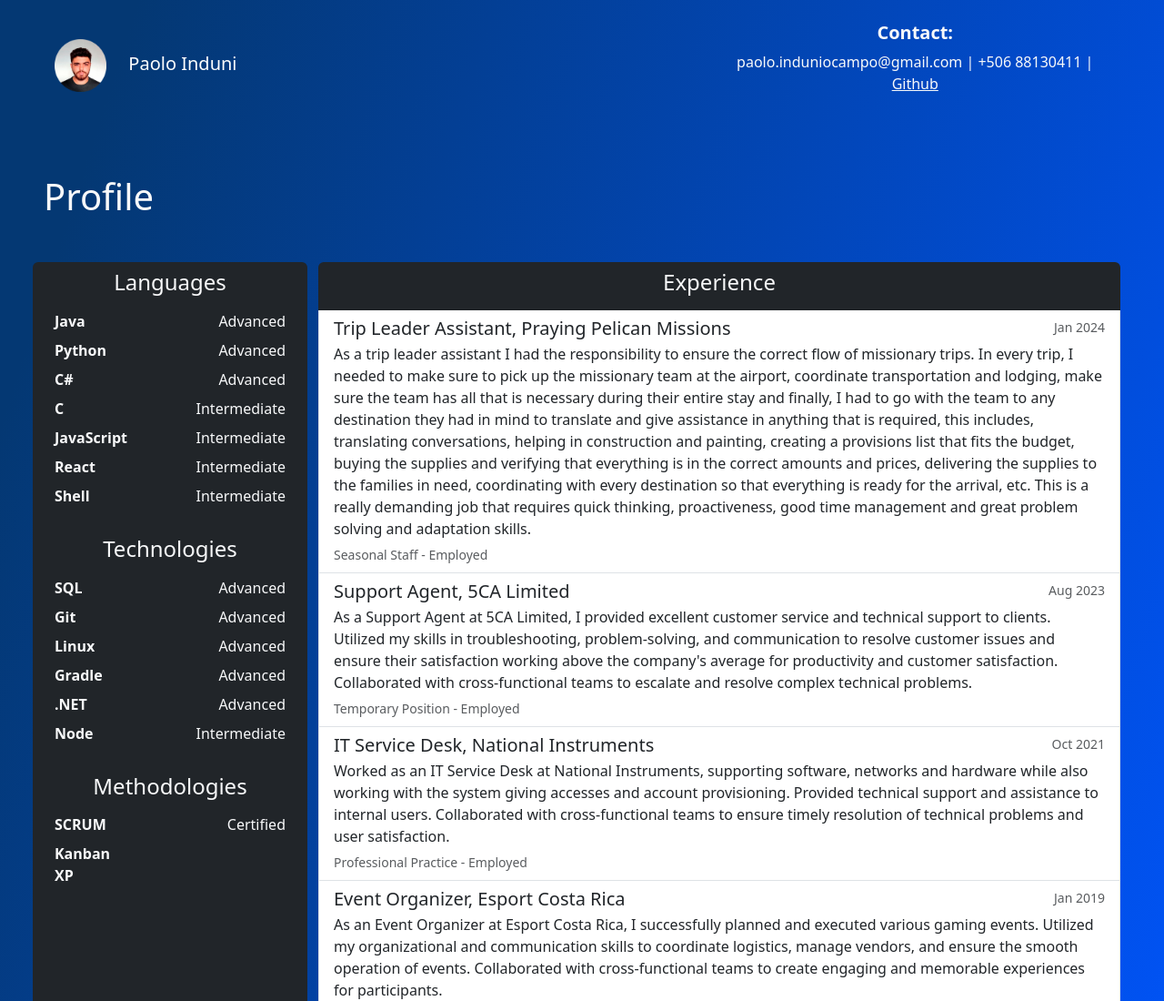
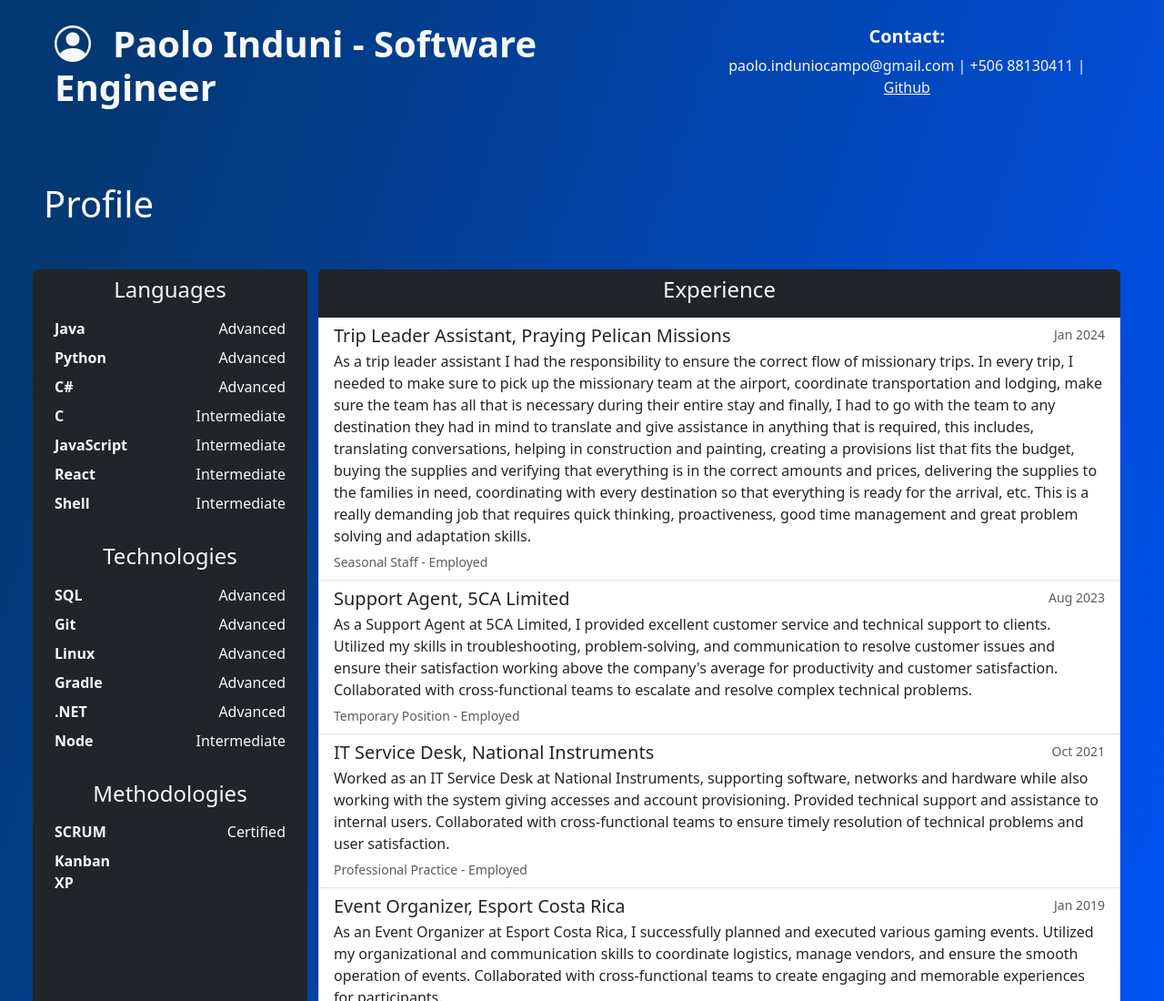
Before and after one commit to PaoloInduni/PaoloInduni.github.io, a plain HTML site: page index.html in a window 1280 px wide. Shown: the top 1100 px of the page at 91% size. Drawn offline with nearby package versions, Linux system fonts and the light colour scheme.

Commit message:
Removed Photo and replaced it with profile icon

```diff
--- a/index.html
+++ b/index.html
@@ -10,6 +10,7 @@
 
     <link href="https://cdn.jsdelivr.net/npm/bootstrap@5.3.1/dist/css/bootstrap.min.css" rel="stylesheet"
         integrity="sha384-4bw+/aepP/YC94hEpVNVgiZdgIC5+VKNBQNGCHeKRQN+PtmoHDEXuppvnDJzQIu9" crossorigin="anonymous">
+    <link rel="stylesheet" href="https://cdn.jsdelivr.net/npm/bootstrap-icons@1.11.3/font/bootstrap-icons.min.css">
 </head>
 
 <body style="background-image: linear-gradient( 288deg,  rgba(0,85,255,1) 1.5%, rgba(4,56,115,1) 91.6% );">
@@ -22,8 +23,8 @@
 
         <div class="container-fluid">
 
-            <a class="navbar-brand" href="#"><img class="me-4" src="res/PFP_Circular.png" alt="pfp.png"
-                    style="width: 8%;">Paolo Induni</a>
+
+            <h1 class="fw-bold text-light"><i class="bi bi-person-circle text-light me-4"></i>Paolo Induni - Software Engineer</h1>
             <button class="navbar-toggler" type="button" data-bs-toggle="collapse" data-bs-target="#navbarNavAltMarkup"
                 aria-controls="navbarNavAltMarkup" aria-expanded="false" aria-label="Toggle navigation">
                 <span class="navbar-toggler-icon"></span>
```
